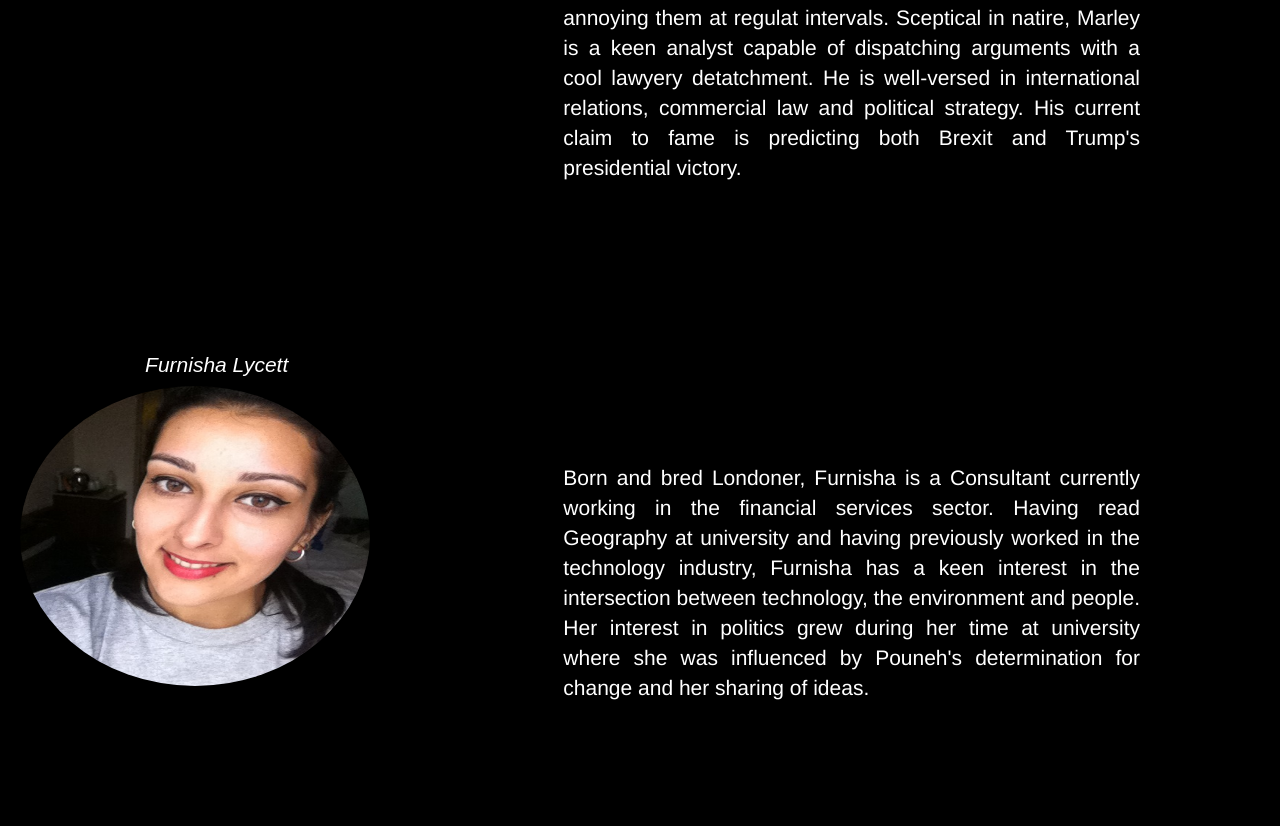
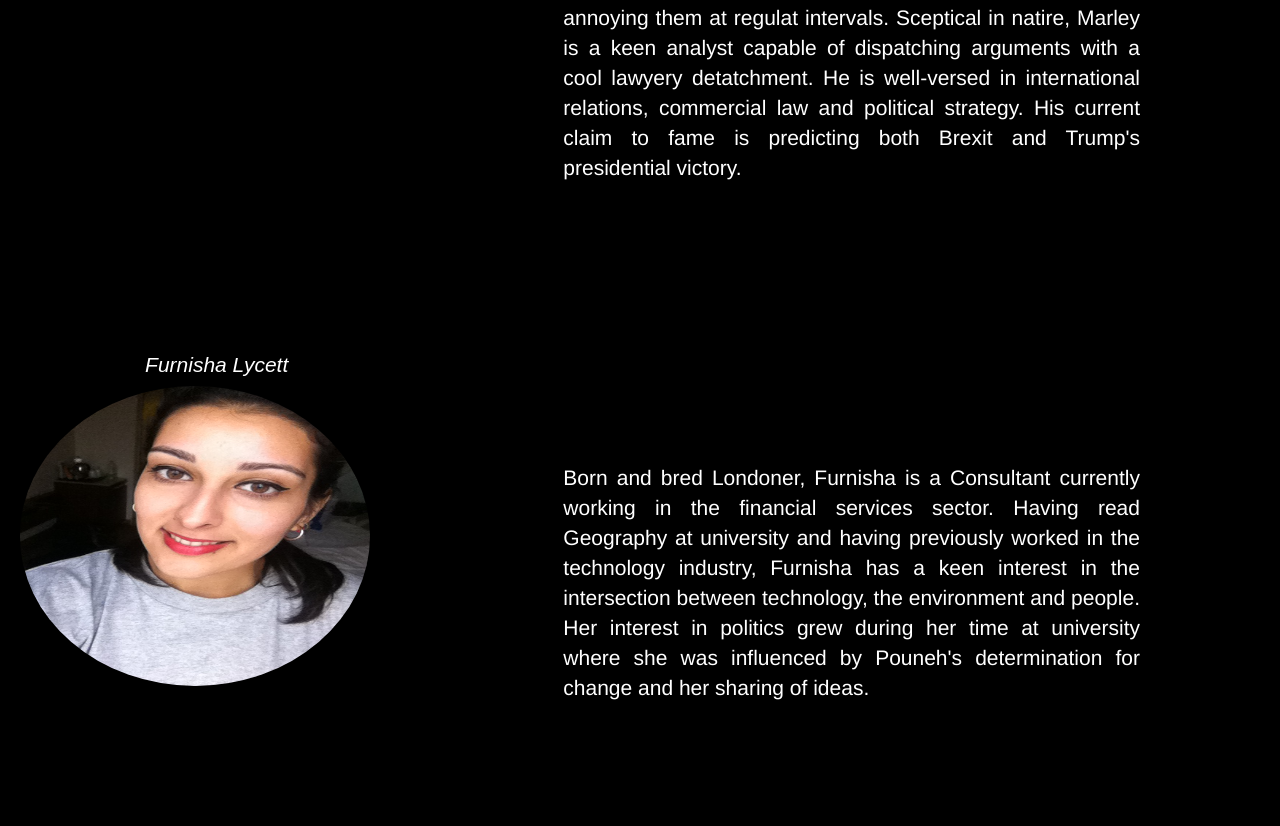
Before and after one commit to Furnisha/Furnisha.github.io, a plain HTML site: page about-mlp.html in a window 1280 px wide. Shown: the part 1321-2147 px from the top of the page. Drawn offline with nearby package versions, Linux system fonts and the light colour scheme; a script that the page names is missing.

Commit message:
image change
image change

```diff
--- a/about-mlp.html
+++ b/about-mlp.html
@@ -87,7 +87,7 @@
 <div class="row">
 <div class="col-sm-4">
   <h2>Furnisha Lycett</h2>
-  <img src="Furnisha.jpg" alt="Furnisha Lycett" style="width:350px;height:300px;" class="img-circle">
+  <img src="IMG_3535.jpg" alt="Furnisha Lycett" style="width:350px;height:300px;" class="img-circle">
 </div>
 <div class="col-sm-8">
   <p class= About>Born and bred Londoner, Furnisha is a Consultant currently working in the financial services sector. Having read Geography at university and having previously worked in the technology industry, Furnisha has a keen interest in the intersection between technology, the environment and people. Her interest in politics grew during her time at university where she was influenced by Pouneh's determination for change and her sharing of ideas. </p>
```
